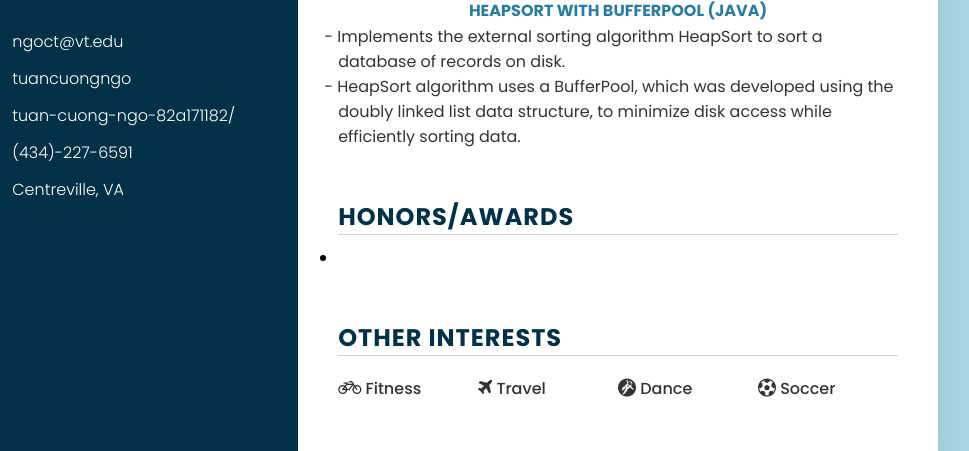
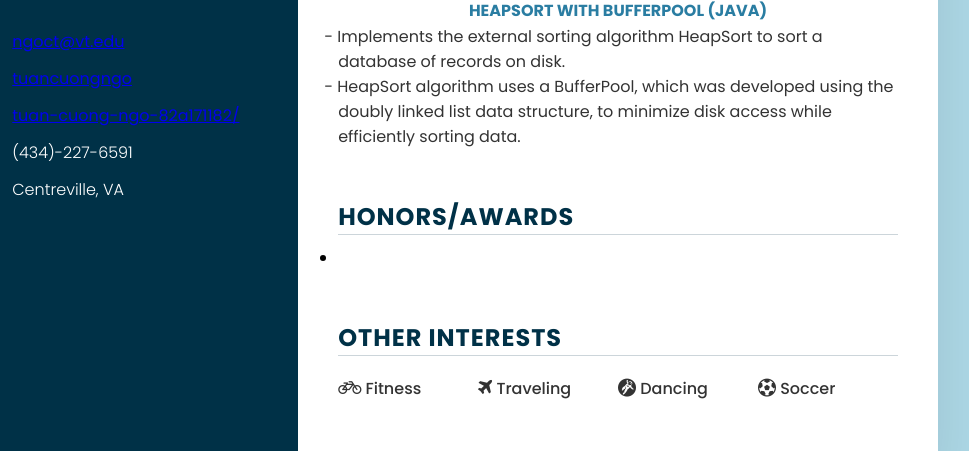
Before and after one commit to tuancuongngo/personal_website, a plain HTML site: page ngoct_web.html in a window 1280 px wide. Shown: the part 1028-1479 px from the top of the page, 202-1171 px from the left. Drawn offline with Linux system fonts and the light colour scheme.

Commit message:
mobile bug again with hyperlinks added

```diff
--- a/ngoct_web.html
+++ b/ngoct_web.html
@@ -64,15 +64,18 @@
                 <ul>
                     <li>
                         <span class="icon"><i class="fa fa-envelope-o" aria-hidden="true"></i></span>
-                        <span class="text">ngoct@vt.edu</span>
+                        <!-- <span class="text">ngoct@vt.edu</span> -->
+                        <a href="mailto:ngoct@vt.edu">ngoct@vt.edu</a>
                     </li>
                     <li>
                         <span class="icon"><i class="fa fa-github" aria-hidden="true"></i></i></span>
-                        <span class="text">tuancuongngo</span>
+                        <!-- <span class="text">tuancuongngo</span> -->
+                        <a href="https://github.com/tuancuongngo" target="_blank">tuancuongngo</a>
                     </li>
                     <li>
                         <span class="icon"><i class="fa fa-linkedin" aria-hidden="true"></i></span>
-                        <span class="text">tuan-cuong-ngo-82a171182/</span>
+                        <!-- <span class="text">tuan-cuong-ngo-82a171182/</span> -->
+                        <a href="https://www.linkedin.com/in/tuan-cuong-ngo-82a171182/" target="_blank">tuan-cuong-ngo-82a171182/</a>
                     </li>
                     <li>
                         <span class="icon"><i class="fa fa-phone" aria-hidden="true"></i></span>
@@ -180,8 +183,8 @@
                     <h2 class="title2">Other Interests</h2>
                     <ul>
                         <li><i class="fa fa-bicycle" aria-hidden="true"></i> Fitness</li>
-                        <li><i class="fa fa-plane" aria-hidden="true"></i> Travel</li>
-                        <li><i class="fa fa-grav" aria-hidden="true"></i> Dance</li>
+                        <li><i class="fa fa-plane" aria-hidden="true"></i> Traveling</li>
+                        <li><i class="fa fa-grav" aria-hidden="true"></i> Dancing</li>
                         <li><i class="fa fa-futbol-o" aria-hidden="true"></i> Soccer</li>
                     </ul>
                 </div>
--- a/style.css
+++ b/style.css
@@ -142,6 +142,12 @@ body
     color: #fff;
     font-weight: 300;
 }
+/*
+.contactInfo ul li a
+{
+    color: #fff;
+    font-weight: 300;
+} */
 
 
 .contactInfo.education li
```
